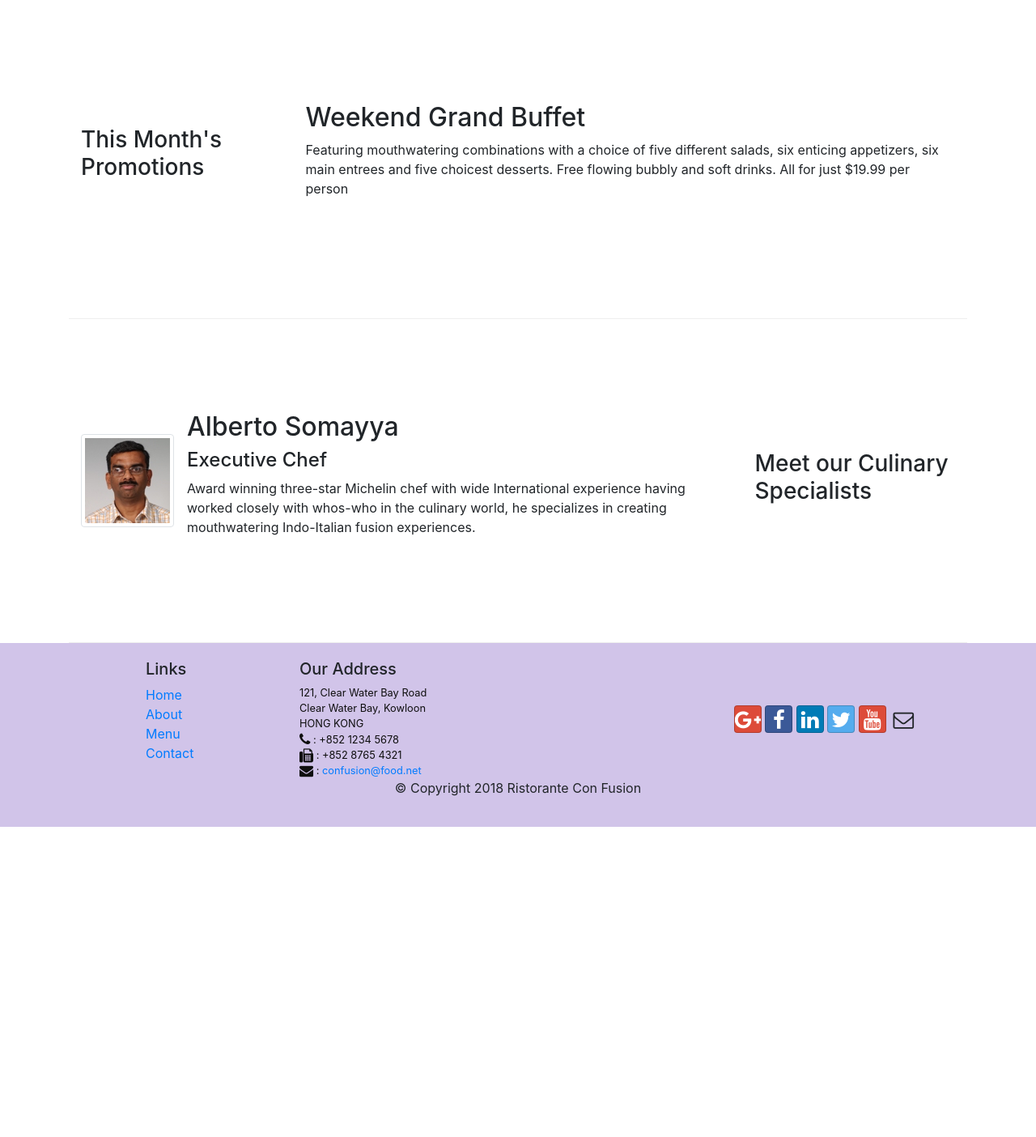
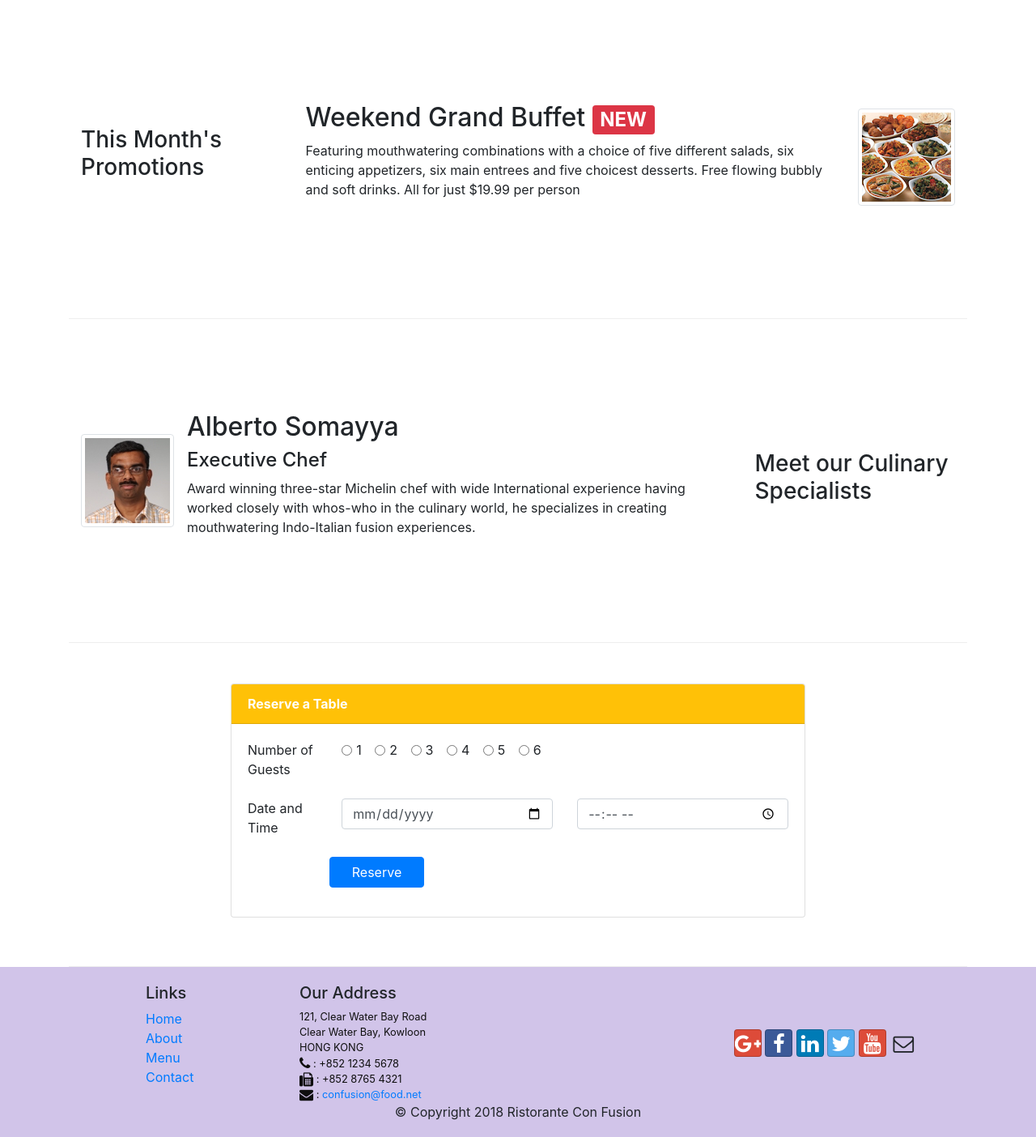
Before and after one commit to devansh2498/Git-test, a website: page index.html in a window 1280 px wide. Shown: the part 740-2144 px from the top of the page at 81% size. Before the commit the page ends 1761 px from the top, so only its background shows below. Drawn offline with nearby package versions, Linux system fonts and the light colour scheme.

Commit message:
Assignment-2

```diff
--- a/index.html
+++ b/index.html
@@ -39,8 +39,11 @@
                     <h1>Ristorante con Fusion</h1>
                     <p>We take inspiration from the World's best cuisines, and create a unique fusion experience. Our lipsmacking creations will tickle your culinary senses!</p>
                 </div>
-                <div class="col-12 col-sm align-self-center">
+                <div class="col-12 col-sm-3 align-self-center">
                     <img class="img-fluid" src="img/logo.png" alt="logo">
+                </div>
+                <div class="col-12 col-sm-3 align-self-center">
+                    <a class="btn btn-block btn-warning" href="#reserve">Reserve Table</a>
                 </div>
             </div>
         </div>
@@ -73,8 +76,13 @@
                 <h3>This Month's Promotions</h3>
             </div>
             <div class="col col-sm col-md">
-                <h2>Weekend Grand Buffet</h2>
-                <p>Featuring mouthwatering combinations with a choice of five different salads, six enticing appetizers, six main entrees and five choicest desserts. Free flowing bubbly and soft drinks. All for just $19.99 per person </p>
+                <div class="media">
+                    <div class="media-body">
+                        <h2 class="mt-0"> Weekend Grand Buffet <span class="badge badge-danger">NEW</span> </h2>
+                        <p class="d-none d-sm-block">Featuring mouthwatering combinations with a choice of five different salads, six enticing appetizers, six main entrees and five choicest desserts. Free flowing bubbly and soft drinks. All for just $19.99 per person </p>
+                    </div>
+                    <img src="img/buffet.png" alt="Buffet" class="img-thumbnail d-flex ml-3 align-self-center">
+                </div>
             </div>
         </div>
 
@@ -99,9 +107,68 @@
 
             </div>
         </div>
+        <div class="row row-content" id="reserve">
+            <div class="col-12 col-sm-8 offset-sm-2">
+                <div class="card">
+                    <div class="card-header bg-warning text-white"><strong>Reserve a Table</strong></div>
+                    <div class="card-body">
+                        <form>
+                            <div class="form-group row">
+                                  <div class="col-12 col-sm-2">
+                                      <label>Number of Guests</label>
+                                  </div>
+                                  <div class="col col-sm-10">
+                                    <div class="form-check form-check-inline">
+                                        <input class="form-check-input" type="radio" name="Persons" id="Persons" value="1">
+                                        <label class="form-check-label" for="Persons">1</label>
+                                      </div>
+                                      <div class="form-check form-check-inline">
+                                        <input class="form-check-input" type="radio" name="Persons" id="Persons" value="2">
+                                        <label class="form-check-label" for="Persons">2</label>
+                                      </div>
+                                      <div class="form-check form-check-inline">
+                                        <input class="form-check-input" type="radio" name="Persons" id="Persons" value="3">
+                                        <label class="form-check-label" for="Persons">3</label>
+                                      </div>
+                                      <div class="form-check form-check-inline">
+                                        <input class="form-check-input" type="radio" name="Persons" id="Persons" value="4">
+                                        <label class="form-check-label" for="Persons">4</label>
+                                      </div>
+                                      <div class="form-check form-check-inline">
+                                        <input class="form-check-input" type="radio" name="Persons" id="Persons" value="5">
+                                        <label class="form-check-label" for="Persons">5</label>
+                                      </div>
+                                      <div class="form-check form-check-inline">
+                                        <input class="form-check-input" type="radio" name="Persons" id="Persons" value="6">
+                                        <label class="form-check-label" for="Persons">6</label>
+                                      </div>
+                                  </div>
+
+                            </div>
+                            <div class="form-group row">
+                                <div class="col-12 col-sm-2">
+                                    <label>Date and Time</label>
+                                </div>
+                                <div class="col-6 col-sm-5">
+                                    <input type="date" class="form-control" placeholder="Date">
+                                </div>
+                                <div class="col-6 col-sm-5">
+                                    <input type="time" class="form-control" placeholder="Time">
+                                </div>
+                            </div>
+                            <div class="form-group row">
+                                <button class="btn btn-primary col-6 col-sm-2 offset-sm-2">Reserve</button>
+                            </div>
+
+                        </form>
+                    </div>
+                </div>
+
+            </div>
+       </div>
     </div>
 
-    <footer class="footer">
+    <footer id="footer" class="footer">
         <div class="container">
             <div class="row">
                 <div class="col-4 offset-1 col-sm-2">
```
